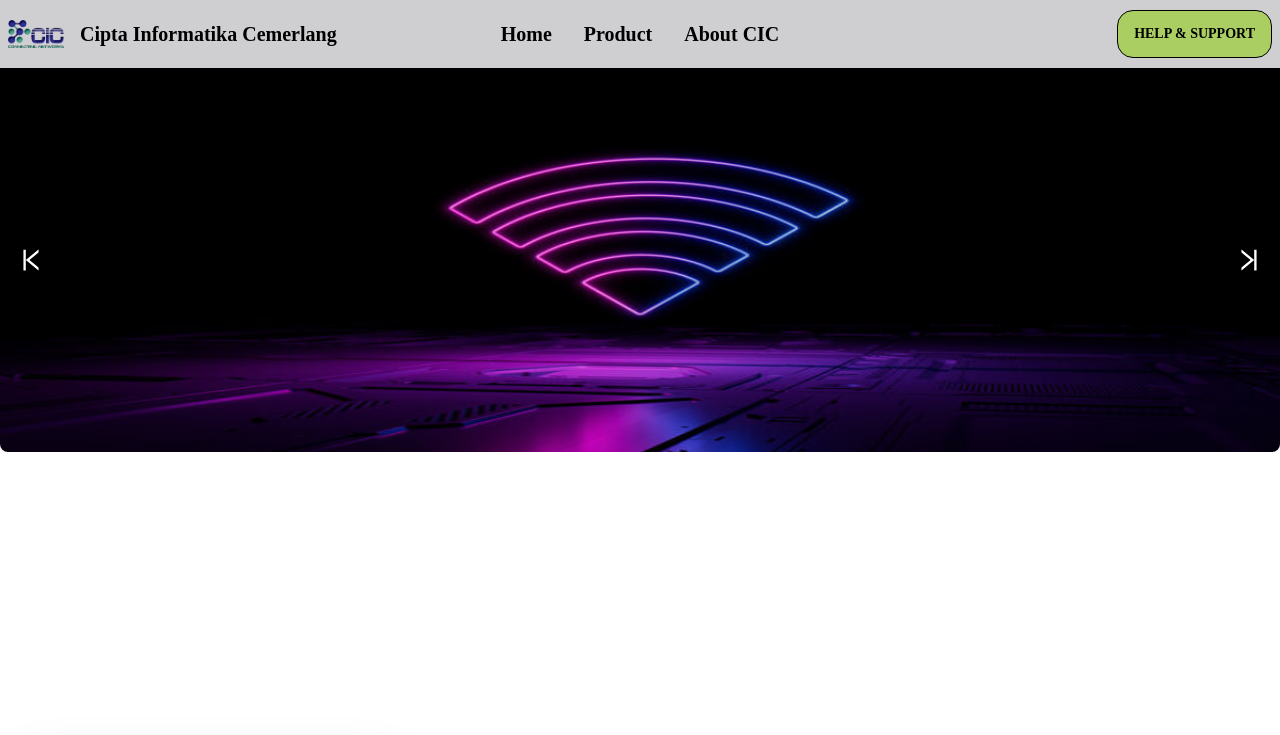
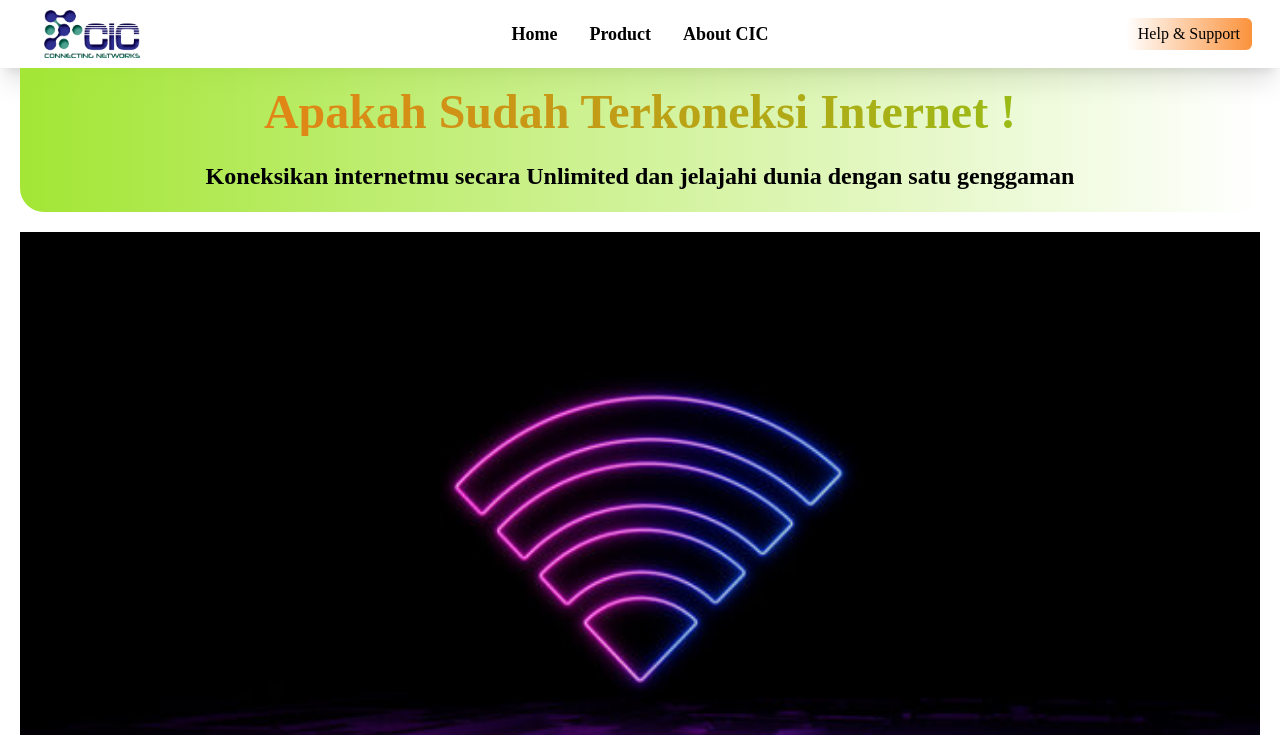
Before and after one commit to ade-ryzki/CIC, a React (Create React App) app: page / in a window 1280 px wide. Shown: the top 735 px of the page. Built offline with nearby package versions, Linux system fonts and the light colour scheme.

Commit message:
full redesign

```diff
--- a/package.json
+++ b/package.json
@@ -1,5 +1,5 @@
 {
-  "name": "pemfy",
+  "name": "cic",
   "version": "0.1.0",
   "private": true,
   "dependencies": {
--- a/src/components/Slider.jsx
+++ b/src/components/Slider.jsx
@@ -2,7 +2,7 @@ import React, { useState, useEffect, useRef } from "react";
 import { AiOutlineVerticalRight, AiOutlineVerticalLeft } from "react-icons/ai";
 
 const featuredProducts = [
-  "/images/hero_1.jpg",
+  "/images/wallpro.jpg",
   "/images/hero_2.jpg",
   "/images/hero_3.jpg",
   // "/images/p1.png",
@@ -56,12 +56,13 @@ export default function Slider() {
   };
 
   return (
-    <div ref={slideRef} className="w-full select-none relative">
+
+    <div ref={slideRef} className="m-5 rounded-lg select-none">
       <div className="aspect-w-16 aspect-h-9">
-        <img src={featuredProducts[currentIndex]} alt="" className="w-full h-96 rounded-b-lg"/>
+        <img src={featuredProducts[currentIndex]} alt="" className="w-full  rounded-b-lg"/>
       </div>
 
-      <div className="absolute w-full top-1/2 transform -translate-y-1/2 px-3 flex justify-between items-center">
+      {/* <div className="absolute w-full top-1/2 transform -translate-y-1/2 px-3 flex justify-between items-center">
         <button
           className="bg-black text-white p-1 rounded-full bg-opacity-50 cursor-pointer hover:bg-opacity-100 transition"
           onClick={handleOnPrevClick}
@@ -74,7 +75,7 @@ export default function Slider() {
         >
           <AiOutlineVerticalLeft size={30} />
         </button>
-      </div>
+      </div> */}
     </div>
   );
 }
--- a/src/components/navbar.jsx
+++ b/src/components/navbar.jsx
@@ -5,21 +5,20 @@ import { Link } from 'react-router-dom';
 const Navbar =()=>{
     return(
         <>
-        <div>
-            <div className="navbar bg-[#CFCFD2] font-['Rubik']">
-            <div className="navbar-start">
+         <div className=" navbar font-['Rubik']  divide-y-reverse shadow-xl">
+            <div className="navbar-start ml-5">
                 <div className="dropdown ">
                 <label tabIndex={0} className="btn btn-ghost lg:hidden">
                     <svg xmlns="http://www.w3.org/2000/svg" className="h-5 w-5" fill="none" viewBox="0 0 24 24" stroke="currentColor"><path strokeLinecap="round" strokeLinejoin="round" strokeWidth="2" d="M4 6h16M4 12h8m-8 6h16" /></svg>
                 </label>
-                <ul tabIndex={0} className="menu menu-compact dropdown-content mt-3 p-2 shadow text-Black rounded-box w-52 rounded-lg transition ease-in-out delay-150 bg-[#9ACD32] bg-opacity-70 hover:-translate-y-1  hover:bg-[#FFBA33]  duration-300">
+                <ul tabIndex={0} className="menu menu-compact dropdown-content mt-3 p-2 shadow text-Black  w-52 rounded-lg transition ease-in-out delay-150 bg-gradient-to-r from-lime-400 to-white hover:from-white hover:to-lime-400 hover:-translate-y-1  hover:bg-[#FFBA33]  duration-300">
                     <li><a className="hover:underline" href='/'>Home</a></li>
                     <li tabIndex={0}>
                     <a className="justify-between hover:underline" href='/product'>
                         Product
                         <svg className="fill-current" xmlns="http://www.w3.org/2000/svg" width="24" height="24" viewBox="0 0 24 24"><path d="M8.59,16.58L13.17,12L8.59,7.41L10,6L16,12L10,18L8.59,16.58Z"/></svg>
                     </a>
-                    <ul className=" absolute-2 rounded-lg transition ease-in-out delay-150 bg-[#9ACD32] bg-opacity-70 hover:-translate-y-1  hover:bg-[#FFBA33]  duration-300">
+                    <ul className=" absolute-2 rounded-lg transition ease-in-out delay-150 bg-gradient-to-r from-white  to-orange-400 hover:from-white hover:to-lime-400 hover:-translate-y-1  opacity-90 duration-300">
                     <li><a className="hover:underline">Internet Service</a></li>
                     <li><a className="hover:underline">IPTV</a></li>
                     <li><a className="hover:underline">Fiber Optic Lastmile</a></li>
@@ -32,15 +31,15 @@ const Navbar =()=>{
                     </Link>
                 </ul>
                 </div>
-                <Link to='/'><img src={logo} alt="logo" className="w-14" /></Link>
-                <div class="hidden sm:flex flex-row">
+                <Link to='/'><img src={logo} alt="logo" className="w-24 ml-4"/></Link>
+                {/* <div class="hidden sm:flex flex-row">
                 <a class="pl-4 font-semibold text-xl">Cipta Informatika Cemerlang</a>
-                </div>
+                </div> */}
             </div>
             <div className="navbar-center hidden lg:flex">
                 <ul className="menu menu-horizontal p-0 text-xl font-semibold">
-                <Link to='/'><li><a className='hover:underline duration-300'>Home</a></li></Link>
-                <Link to='/product'><li><a className='hover:underline duration-300'>Product</a></li></Link>
+                <Link to='/'><li><a className='hover:underline duration-300 text-lg'>Home</a></li></Link>
+                <Link to='/product'><li><a className='hover:underline duration-300 text-lg'>Product</a></li></Link>
                 {/* <li tabIndex={0}>
                     <a className="text-xl font-semibold" href='/product'>
                     Product
@@ -56,16 +55,15 @@ const Navbar =()=>{
                 </li> */}
                 <li>
                     <Link to='/about'>
-                        <a className="hover:underline duration-300">About CIC</a>
+                        <a className="hover:underline duration-300 text-lg">About CIC</a>
                     </Link>
                 </li>
                 </ul>
             </div>
-            <div className="navbar-end">
+            <div className="navbar-end mr-5">
                 <Link to='/help&support'>
-                <a className="btn transition ease-in-out delay-150 bg-[#9ACD32] bg-opacity-70 hover:-translate-y-1  hover:bg-[#FFBA33] hover:bg-opacity-70 duration-300 rounded-2xl">Help & Support</a>
+                <button className="bg-gradient-to-r from-white  to-orange-400 hover:from-white hover:to-lime-400  rounded-md py-1 px-3">Help & Support</button>
                 </Link>
-            </div>
             </div>
         </div>
         </>
--- a/src/pages/home/components/partfour.jsx
+++ b/src/pages/home/components/partfour.jsx
@@ -10,11 +10,14 @@ const partfour = () => {
 	return (
         <>
             <div className="bg">
-            <div className="bg-[#CFCFD2] bg-opacity-20 font-['Rubik'] py-5 rounded-xl mx-5 my-5">
-                <div className="text-center text-black font-bold text-4xl ">
-                <h2>Our Partner</h2>
+            <div className="bg-gradient-to-r from-lime-400   font-['Rubik'] py-5 rounded-b-3xl mx-5 mb-5">
+                <div className="text-center  font-bold text-4xl ">
+                <h1 className="font-extrabold text-transparent text-5xl bg-clip-text bg-gradient-to-r from-orange-500  to-lime-500">Apakah Sudah Terkoneksi Internet !</h1>
+                </div><br/>
+                <div className="text-center text-black font-bold text-2xl ">
+                <h2>Koneksikan internetmu  secara Unlimited dan jelajahi dunia dengan satu genggaman</h2>
                 </div>
-                <div className="flex flex-wrap justify-around mt-10  ">
+                {/* <div className="flex flex-wrap justify-around mt-10  ">
                 <div className="mx-5 my-5 item-center">
                     <img src={huawei} alt="" className="w-24" />
                 </div>
@@ -33,7 +36,7 @@ const partfour = () => {
                 <div className="mx-5 my-5 item-center">
                     <img src={zte} alt="" className="w-28"/>
                 </div>
-                </div>
+                </div> */}
             </div>
             </div>
         </>
--- a/src/pages/home/index.jsx
+++ b/src/pages/home/index.jsx
@@ -14,11 +14,11 @@ const Home = () => {
 	return (
     <>
       <Navbar/>
+      <Partfour/>
       <Slider/>
-      {/* <Banner/> */}
       <Ourproduct/>
       <Partthree/>
-      <Partfour/>
+
       <Portfolioo/>
       <Footer/>
 
```
Also changed, not shown: public/images/wallpro.jpg (added), src/img/color.jpg (added).
